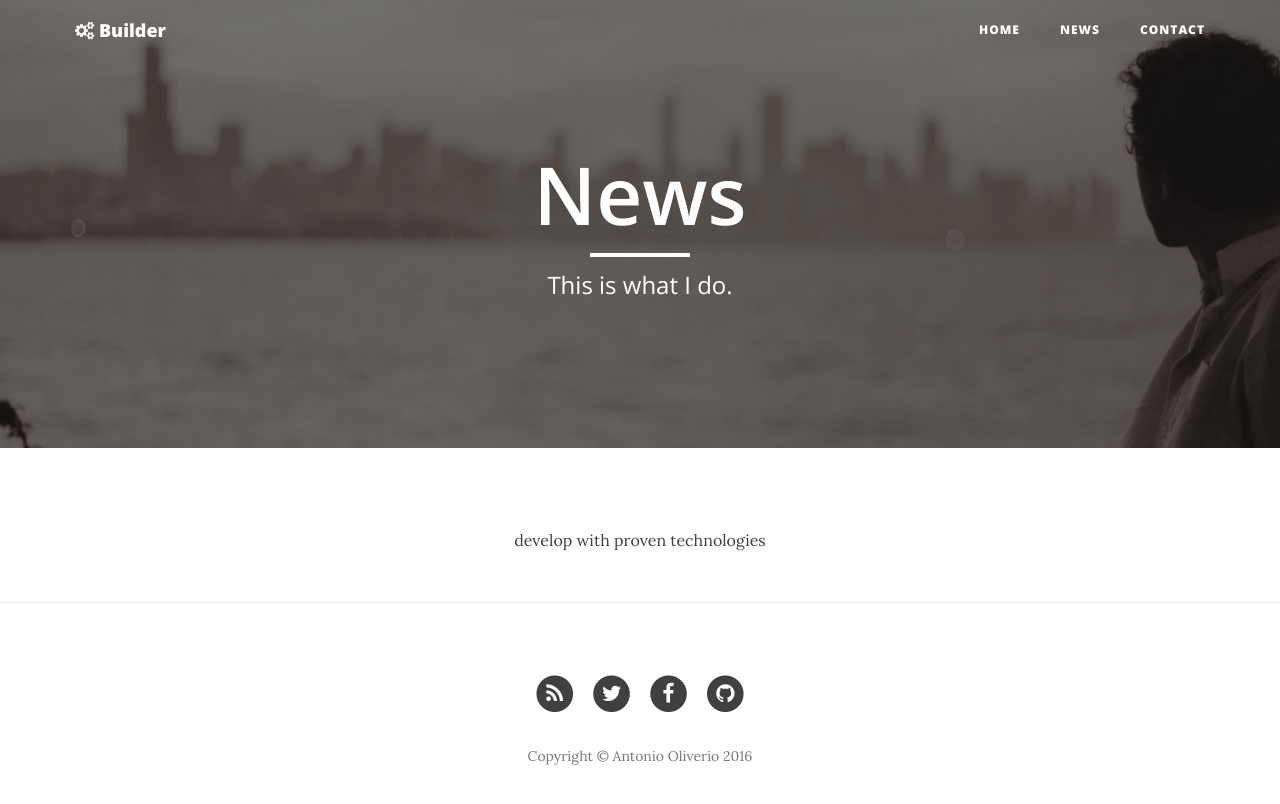
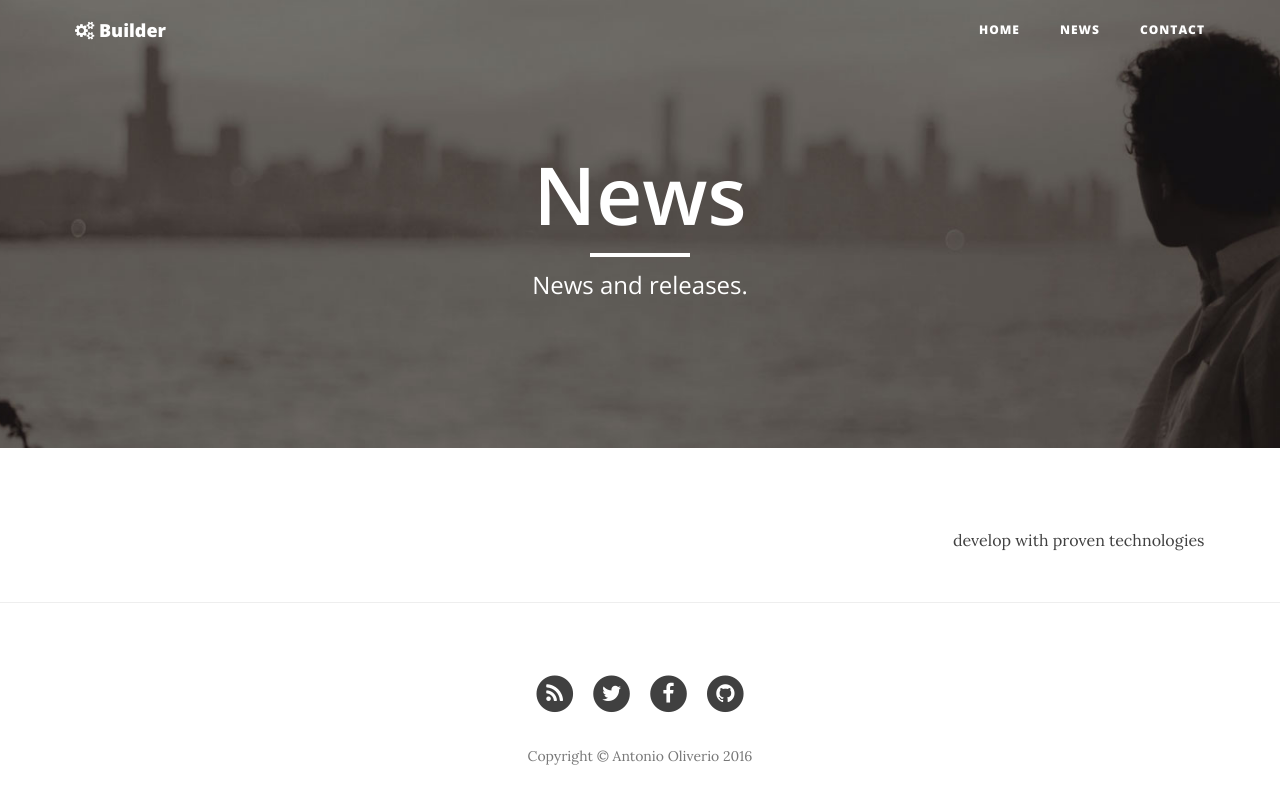
Before and after one commit to aoliverio/builder, a Jekyll site: the page built from news.html, in a window 1280 px wide. Shown: the top 804 px of the page. Built offline with Jekyll 4.4.1, drawn with Linux system fonts in a browser that asks for light colours; nearby versions of some CDN libraries.

Commit message:
Initial commit

```diff
--- /dev/null
+++ b/_layouts/news.html
@@ -0,0 +1,30 @@
+---
+layout: default
+---
+
+<!-- Page Header -->
+<header class="intro-header" style="background-image: url('{{ site.baseurl }}/{% if page.header-img %}{{ page.header-img }}{% else %}{{ site.header-img }}{% endif %}')">
+    <div class="container">
+        <div class="row">
+            <div class="col-md-12">
+                <div class="site-heading">
+                    <h1>{% if page.title %}{{ page.title }}{% else %}{{ site.title }}{% endif %}</h1>
+                    <hr class="small">
+                    <span class="subheading">{{ page.description }}</span>
+                </div>
+            </div>
+        </div>
+    </div>
+</header>
+<!-- Main Content -->
+<div class="container">
+    <div class="row">
+        <div class="col-md-9">
+            {{ content }}
+        </div>
+        <div class="col-md-3 text-center">
+            <p>develop with proven technologies</p>
+        </div>
+    </div>
+</div>
+<hr>
--- a/news.html
+++ b/news.html
@@ -1,7 +1,7 @@
 ---
-layout: page
+layout: news
 title: "News"
-description: "This is what I do."
+description: "News and releases."
 header-img: "img/about-bg.jpg"
 ---
 
```
